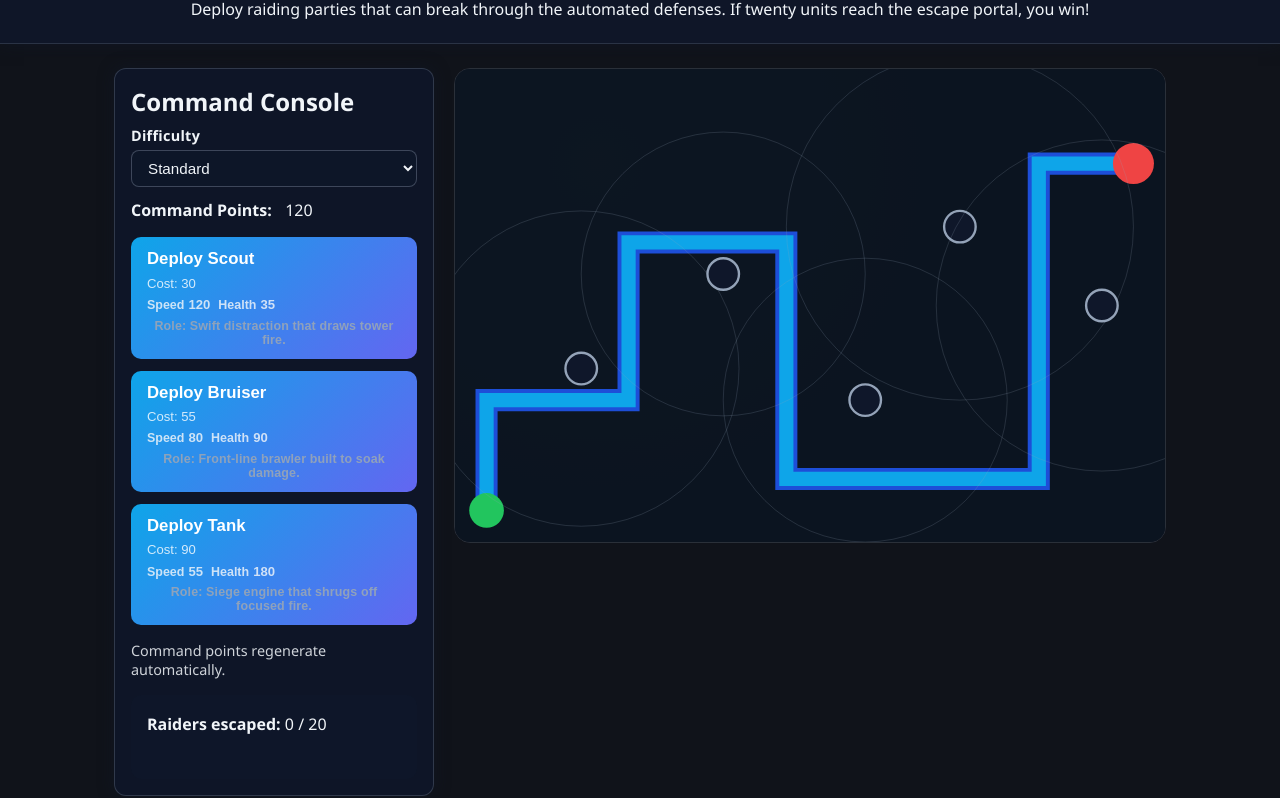
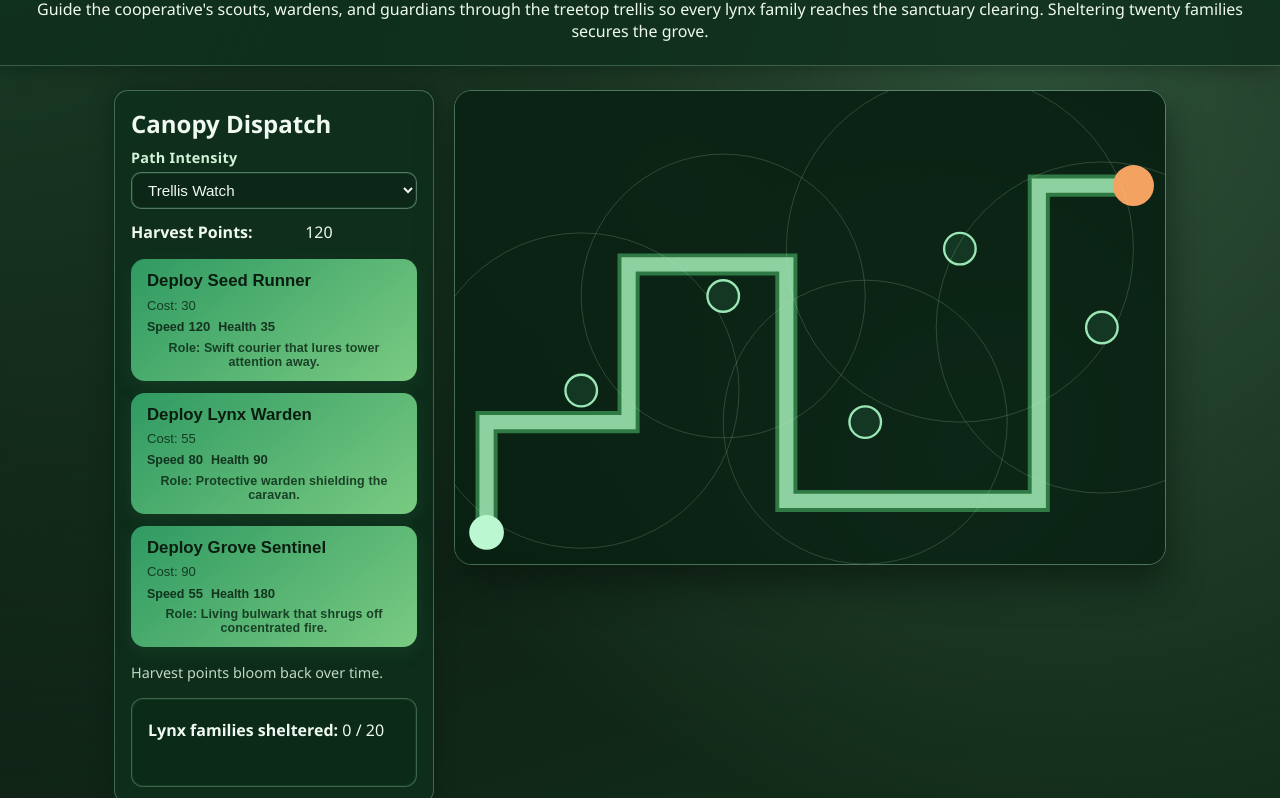
Before and after one commit to Mirator/codex-reverse-td, a website: page index.html in a window 1280 px wide. Shown: the part 67-865 px from the top of the page. Drawn offline with Linux system fonts and the light colour scheme.

Commit message:
Implement Vine-Trellis Lynx Cooperative reskin

```diff
--- a/game.js
+++ b/game.js
@@ -32,8 +32,8 @@ let unitButtons = [];
 
 const difficultySettings = {
   recruit: {
-    label: "Recruit",
-    description: "Forgiving pace for learning the ropes.",
+    label: "Sprout Path",
+    description: "Gentle pacing for new tenders of the trellis.",
     commandPoints: { start: 80, regen: 15 },
     targetEscaped: 15,
     towers: [
@@ -45,8 +45,8 @@ const difficultySettings = {
     ],
   },
   standard: {
-    label: "Standard",
-    description: "Balanced challenge with original tuning.",
+    label: "Trellis Watch",
+    description: "Balanced flow for seasoned caretakers.",
     commandPoints: { start: 60, regen: 12 },
     targetEscaped: 20,
     towers: [
@@ -58,8 +58,8 @@ const difficultySettings = {
     ],
   },
   veteran: {
-    label: "Veteran",
-    description: "For commanders seeking a brutal siege.",
+    label: "Verdant Crown",
+    description: "Demanding routes for mastery of the grove.",
     commandPoints: { start: 50, regen: 10 },
     targetEscaped: 25,
     towers: [
@@ -112,31 +112,31 @@ const path = [
 
 const unitTypes = {
   scout: {
-    name: "Scout",
+    name: "Seed Runner",
     speed: 120,
     health: 35,
     radius: 10,
-    color: "#22d3ee",
+    color: "#facc15",
     cost: 30,
-    role: "Swift distraction that draws tower fire.",
+    role: "Swift courier that lures tower attention away.",
   },
   bruiser: {
-    name: "Bruiser",
+    name: "Lynx Warden",
     speed: 80,
     health: 90,
     radius: 12,
-    color: "#f97316",
+    color: "#34d399",
     cost: 55,
-    role: "Front-line brawler built to soak damage.",
+    role: "Protective warden shielding the caravan.",
   },
   tank: {
-    name: "Tank",
+    name: "Grove Sentinel",
     speed: 55,
     health: 180,
     radius: 14,
-    color: "#a855f7",
+    color: "#7c3aed",
     cost: 90,
-    role: "Siege engine that shrugs off focused fire.",
+    role: "Living bulwark that shrugs off concentrated fire.",
   },
 };
 
@@ -355,15 +355,15 @@ class Tower {
   draw() {
     const { x, y } = this.position;
     ctx.save();
-    ctx.fillStyle = "#0f172a";
-    ctx.strokeStyle = "#94a3b8";
+    ctx.fillStyle = "#143723";
+    ctx.strokeStyle = "#9ae6b4";
     ctx.lineWidth = 3;
     ctx.beginPath();
     ctx.arc(x, y, 20, 0, Math.PI * 2);
     ctx.fill();
     ctx.stroke();
 
-    ctx.strokeStyle = "rgba(148, 163, 184, 0.25)";
+    ctx.strokeStyle = "rgba(186, 230, 199, 0.25)";
     ctx.lineWidth = 1;
     ctx.beginPath();
     ctx.arc(x, y, this.range, 0, Math.PI * 2);
@@ -407,7 +407,7 @@ class Projectile {
   draw() {
     if (!this.active) return;
     ctx.save();
-    ctx.fillStyle = "#facc15";
+    ctx.fillStyle = "#f4d657";
     ctx.beginPath();
     ctx.arc(this.position.x, this.position.y, this.radius, 0, Math.PI * 2);
     ctx.fill();
@@ -455,12 +455,12 @@ function spawnUnit(key) {
   const type = unitTypes[key];
   if (!type) return;
   if (commandPoints < type.cost) {
-    flashStatus(`Not enough command points for a ${type.name}.`);
+    flashStatus(`Not enough harvest points to send a ${type.name}.`);
     return;
   }
   commandPoints -= type.cost;
   units.push(new Unit(type));
-  flashStatus(`${type.name} deployed!`);
+  flashStatus(`${type.name} underway!`);
 }
 
 function flashStatus(message) {
@@ -475,8 +475,8 @@ function endGame(victory) {
   gameOver = true;
   if (statusEl) {
     statusEl.textContent = victory
-      ? "Raid successful! You overwhelmed the defenses."
-      : "The towers held. Recalibrate your assault.";
+      ? "Sanctuary secured! The trellis flourishes."
+      : "The warding towers held. Regrow your strategy.";
     statusEl.classList.add("visible");
   }
 }
@@ -528,7 +528,7 @@ function update(dt) {
   ) {
     // no units on the map and not enough points for the cheapest unit
     // gently nudge the player to keep trying
-    flashStatus("Regroup! Save up for more units.");
+    flashStatus("Regather the vines! Wait for more harvest points.");
     lastMotivation = timeElapsed;
   }
 }
@@ -536,10 +536,10 @@ function update(dt) {
 function drawBackground() {
   if (!ctx) return;
   ctx.save();
-  ctx.fillStyle = "rgba(12, 20, 32, 0.9)";
+  ctx.fillStyle = "rgba(9, 33, 19, 0.92)";
   ctx.fillRect(0, 0, DESIGN_WIDTH, DESIGN_HEIGHT);
 
-  ctx.strokeStyle = "#1d4ed8";
+  ctx.strokeStyle = "#2f7a44";
   ctx.lineWidth = 28;
   ctx.lineCap = "round";
   ctx.beginPath();
@@ -549,7 +549,7 @@ function drawBackground() {
   }
   ctx.stroke();
 
-  ctx.strokeStyle = "#0ea5e9";
+  ctx.strokeStyle = "#8ed1a0";
   ctx.lineWidth = 18;
   ctx.beginPath();
   ctx.moveTo(path[0].x, path[0].y);
@@ -558,13 +558,13 @@ function drawBackground() {
   }
   ctx.stroke();
 
-  ctx.fillStyle = "#ef4444";
+  ctx.fillStyle = "#f4a261";
   const base = path[path.length - 1];
   ctx.beginPath();
   ctx.arc(base.x, base.y, 26, 0, Math.PI * 2);
   ctx.fill();
 
-  ctx.fillStyle = "#22c55e";
+  ctx.fillStyle = "#bbf7d0";
   const start = path[0];
   ctx.beginPath();
   ctx.arc(start.x, start.y, 22, 0, Math.PI * 2);
@@ -583,7 +583,7 @@ function drawUnits() {
     ctx.fill();
 
     // health bar
-    ctx.fillStyle = "rgba(15, 23, 42, 0.9)";
+    ctx.fillStyle = "rgba(4, 28, 15, 0.85)";
     ctx.fillRect(
       unit.position.x - unit.radius,
       unit.position.y - unit.radius - 8,
@@ -591,7 +591,7 @@ function drawUnits() {
       4
     );
     const healthWidth = (unit.health / unit.maxHealth) * unit.radius * 2;
-    ctx.fillStyle = "#4ade80";
+    ctx.fillStyle = "#bef264";
     ctx.fillRect(
       unit.position.x - unit.radius,
       unit.position.y - unit.radius - 8,
@@ -644,21 +644,21 @@ function gameLoop(time) {
 function drawOverlay() {
   if (!ctx) return;
   ctx.save();
-  ctx.fillStyle = "rgba(15, 23, 42, 0.65)";
+  ctx.fillStyle = "rgba(9, 31, 19, 0.68)";
   ctx.fillRect(0, 0, DESIGN_WIDTH, DESIGN_HEIGHT);
-  ctx.fillStyle = "#f8fafc";
+  ctx.fillStyle = "#f2fce5";
   ctx.font = "bold 36px 'Segoe UI', sans-serif";
   ctx.textAlign = "center";
   ctx.fillText(
-    escapedCount >= targetEscapedGoal ? "Victory!" : "Defeat",
+    escapedCount >= targetEscapedGoal ? "Sanctuary Saved!" : "Trellis Overrun",
     DESIGN_WIDTH / 2,
     DESIGN_HEIGHT / 2 - 10
   );
   ctx.font = "20px 'Segoe UI', sans-serif";
   ctx.fillText(
     escapedCount >= targetEscapedGoal
-      ? "Your raiders breached the portal."
-      : "The defense grid held strong this time.",
+      ? "Every family reached the glowing grove."
+      : "The tower thorns scattered the caravan.",
     DESIGN_WIDTH / 2,
     DESIGN_HEIGHT / 2 + 24
   );
--- a/index.html
+++ b/index.html
@@ -3,34 +3,35 @@
   <head>
     <meta charset="UTF-8" />
     <meta name="viewport" content="width=device-width, initial-scale=1" />
-    <title>Reverse Tower Defense</title>
+    <title>Vine-Trellis Lynx Cooperative</title>
     <link rel="stylesheet" href="style.css" />
   </head>
   <body>
     <header class="hud">
-      <h1>Reverse Tower Defense</h1>
+      <h1>Vine-Trellis Lynx Cooperative</h1>
       <p>
-        Deploy raiding parties that can break through the automated defenses. If
-        twenty units reach the escape portal, you win!
+        Guide the cooperative's scouts, wardens, and guardians through the
+        treetop trellis so every lynx family reaches the sanctuary clearing.
+        Sheltering twenty families secures the grove.
       </p>
     </header>
 
     <main class="layout">
       <section class="panel">
-        <h2>Command Console</h2>
+        <h2>Canopy Dispatch</h2>
         <div class="difficulty-control">
-          <label for="difficulty">Difficulty</label>
-          <select id="difficulty" aria-label="Select difficulty"></select>
+          <label for="difficulty">Path Intensity</label>
+          <select id="difficulty" aria-label="Select path intensity"></select>
         </div>
         <p class="resources">
-          <strong>Command Points:</strong>
+          <strong>Harvest Points:</strong>
           <span id="commandPoints" aria-live="polite">0</span>
         </p>
-        <div class="buttons" aria-label="Unit deployment options"></div>
-        <p class="tip">Command points regenerate automatically.</p>
+        <div class="buttons" aria-label="Forage caravan options"></div>
+        <p class="tip">Harvest points bloom back over time.</p>
         <div class="objectives">
           <p>
-            <strong>Raiders escaped:</strong>
+            <strong>Lynx families sheltered:</strong>
             <span id="escaped" aria-live="polite">0</span>
             /
             <span id="targetTotal">20</span>
@@ -44,18 +45,18 @@
           width="900"
           height="600"
           role="img"
-          aria-label="Game board showing the enemy base, path, and defensive towers"
+          aria-label="Garden trellis with winding paths, cooperative units, and defensive towers"
         ></canvas>
         <button id="restartButton" class="overlay-button" type="button" hidden>
-          Play Again
+          Send Another Caravan
         </button>
       </section>
     </main>
 
     <footer class="hud">
       <p>
-        Tip: Scouts are quick distractions. Bruisers soak shots. Tanks are slow
-        but almost unstoppable.
+        Tip: Seed Runners draw tower focus. Lynx Wardens hold the line. Grove
+        Sentinels are slow but nearly unshakeable.
       </p>
     </footer>
 
--- a/style.css
+++ b/style.css
@@ -1,8 +1,8 @@
 :root {
   color-scheme: dark light;
   font-family: "Segoe UI", Tahoma, sans-serif;
-  background-color: #10131a;
-  color: #f1f5f9;
+  background-color: #06160c;
+  color: #f4faf5;
 }
 
 body {
@@ -10,6 +10,9 @@ body {
   min-height: 100vh;
   display: flex;
   flex-direction: column;
+  background: radial-gradient(circle at top left, #1b3d28, transparent 55%),
+    radial-gradient(circle at 80% 10%, rgba(117, 189, 139, 0.35), transparent 60%),
+    linear-gradient(160deg, #081309 0%, #0f2215 55%, #13311c 100%);
 }
 
 h1,
@@ -35,18 +38,20 @@ main.layout {
 
 .hud,
 .panel {
-  background: rgba(15, 23, 42, 0.9);
-  border-bottom: 1px solid rgba(148, 163, 184, 0.2);
+  background: rgba(15, 48, 29, 0.85);
+  border-bottom: 1px solid rgba(187, 230, 204, 0.25);
   padding: 1rem;
-  box-shadow: 0 0 15px rgba(15, 23, 42, 0.5);
+  box-shadow: 0 0 20px rgba(9, 25, 16, 0.55);
+  color: #f0f9f1;
 }
 
 .panel {
-  border-radius: 12px;
-  border: 1px solid rgba(148, 163, 184, 0.25);
+  border-radius: 14px;
+  border: 1px solid rgba(164, 214, 185, 0.35);
   position: sticky;
   top: 1rem;
   align-self: start;
+  backdrop-filter: blur(6px);
 }
 
 .hud {
@@ -55,7 +60,7 @@ main.layout {
 
 .resources strong {
   display: inline-block;
-  min-width: 150px;
+  min-width: 170px;
 }
 
 .difficulty-control {
@@ -69,19 +74,21 @@ main.layout {
   font-size: 0.9rem;
   font-weight: 600;
   letter-spacing: 0.02em;
+  color: #d5f2d8;
 }
 
 .difficulty-control select {
-  background: rgba(15, 23, 42, 0.7);
-  border: 1px solid rgba(148, 163, 184, 0.35);
-  border-radius: 8px;
+  background: rgba(12, 37, 23, 0.75);
+  border: 1px solid rgba(172, 222, 188, 0.45);
+  border-radius: 10px;
   padding: 0.5rem 0.75rem;
   color: inherit;
   font-size: 0.95rem;
+  box-shadow: inset 0 0 0 1px rgba(42, 112, 70, 0.35);
 }
 
 .difficulty-control select:focus-visible {
-  outline: 2px solid rgba(14, 165, 233, 0.65);
+  outline: 2px solid rgba(148, 255, 199, 0.7);
   outline-offset: 2px;
 }
 
@@ -97,10 +104,10 @@ main.layout {
 }
 
 button {
-  background: linear-gradient(135deg, #0ea5e9, #6366f1);
-  color: white;
+  background: linear-gradient(140deg, #2f9a62, #7acb82);
+  color: #0b1d10;
   border: none;
-  border-radius: 10px;
+  border-radius: 14px;
   padding: 0.75rem 1rem;
   font-size: 1rem;
   font-weight: 600;
@@ -109,12 +116,13 @@ button {
   align-items: flex-start;
   cursor: pointer;
   transition: transform 0.15s ease, box-shadow 0.15s ease;
+  box-shadow: 0 6px 15px rgba(28, 80, 49, 0.35);
 }
 
 button:hover,
 button:focus-visible {
   transform: translateY(-2px);
-  box-shadow: 0 8px 18px rgba(14, 165, 233, 0.25);
+  box-shadow: 0 12px 26px rgba(51, 132, 84, 0.45);
 }
 
 button[hidden] {
@@ -123,7 +131,8 @@ button[hidden] {
 
 button small {
   font-weight: 400;
-  opacity: 0.8;
+  opacity: 0.85;
+  color: rgba(8, 29, 16, 0.9);
 }
 
 .buttons .unit-name {
@@ -139,7 +148,7 @@ button small {
   flex-wrap: wrap;
   gap: 0.5rem;
   font-size: 0.78rem;
-  color: rgba(241, 245, 249, 0.82);
+  color: rgba(11, 29, 17, 0.85);
 }
 
 .buttons .unit-stats .stat {
@@ -154,24 +163,27 @@ button small {
 
 .buttons .unit-role {
   font-size: 0.78rem;
-  color: rgba(148, 163, 184, 0.95);
+  color: rgba(8, 34, 18, 0.8);
   letter-spacing: 0.01em;
 }
 
 .playfield {
   position: relative;
-  border-radius: 16px;
+  border-radius: 18px;
   overflow: hidden;
-  border: 1px solid rgba(148, 163, 184, 0.2);
+  border: 1px solid rgba(149, 214, 174, 0.4);
   aspect-ratio: 3 / 2;
   display: flex;
+  box-shadow: 0 20px 35px rgba(5, 16, 9, 0.55);
 }
 
 canvas {
   display: block;
   width: 100%;
   height: 100%;
-  background: radial-gradient(circle at 20% 20%, #1e293b, #0f172a 65%);
+  background: radial-gradient(circle at 30% 20%, #274c32, transparent 65%),
+    radial-gradient(circle at 70% 75%, rgba(120, 201, 146, 0.45), transparent 70%),
+    linear-gradient(180deg, #12321e 0%, #0b2415 100%);
 }
 
 .overlay-button {
@@ -179,40 +191,54 @@ canvas {
   top: 50%;
   left: 50%;
   transform: translate(-50%, -50%);
-  padding: 1rem 2rem;
+  padding: 1rem 2.4rem;
   font-size: 1.1rem;
   text-align: center;
-  background: linear-gradient(135deg, rgba(14, 165, 233, 0.9), rgba(99, 102, 241, 0.95));
-  box-shadow: 0 12px 30px rgba(15, 23, 42, 0.45);
-  border: 1px solid rgba(148, 163, 184, 0.35);
-  border-radius: 12px;
-  backdrop-filter: blur(4px);
+  background: linear-gradient(135deg, rgba(238, 196, 109, 0.95), rgba(163, 215, 133, 0.95));
+  box-shadow: 0 15px 34px rgba(18, 46, 26, 0.55);
+  border: 1px solid rgba(228, 255, 201, 0.6);
+  border-radius: 16px;
+  backdrop-filter: blur(6px);
   display: inline-flex;
   align-items: center;
   justify-content: center;
   letter-spacing: 0.02em;
+  color: #1a2c13;
 }
 
 .overlay-button:hover,
 .overlay-button:focus-visible {
-  transform: translate(-50%, -50%) scale(1.02);
-  box-shadow: 0 18px 36px rgba(14, 165, 233, 0.3);
+  transform: translate(-50%, -50%) scale(1.03);
+  box-shadow: 0 20px 38px rgba(31, 89, 55, 0.55);
 }
 
 .tip {
   font-size: 0.9rem;
-  opacity: 0.85;
+  color: rgba(226, 246, 226, 0.85);
 }
 
 .objectives {
   margin-top: 1rem;
-  background: rgba(15, 23, 42, 0.65);
-  padding: 0.75rem 1rem;
-  border-radius: 10px;
+  background: rgba(11, 43, 24, 0.6);
+  padding: 0.85rem 1rem;
+  border-radius: 12px;
+  border: 1px solid rgba(154, 214, 174, 0.35);
+  box-shadow: inset 0 0 0 1px rgba(44, 107, 66, 0.25);
 }
 
 footer {
   font-size: 0.95rem;
+}
+
+#status {
+  min-height: 1.2rem;
+  opacity: 0.65;
+  transition: opacity 0.3s ease;
+}
+
+#status.visible {
+  opacity: 1;
+  color: #d9f99d;
 }
 
 @media (max-width: 900px) {
@@ -225,16 +251,6 @@ footer {
     position: relative;
     top: auto;
   }
-}
-#status {
-  min-height: 1.2rem;
-  opacity: 0.65;
-  transition: opacity 0.3s ease;
-}
-
-#status.visible {
-  opacity: 1;
-  color: #38bdf8;
 }
 
 @media (max-width: 640px) {
```
